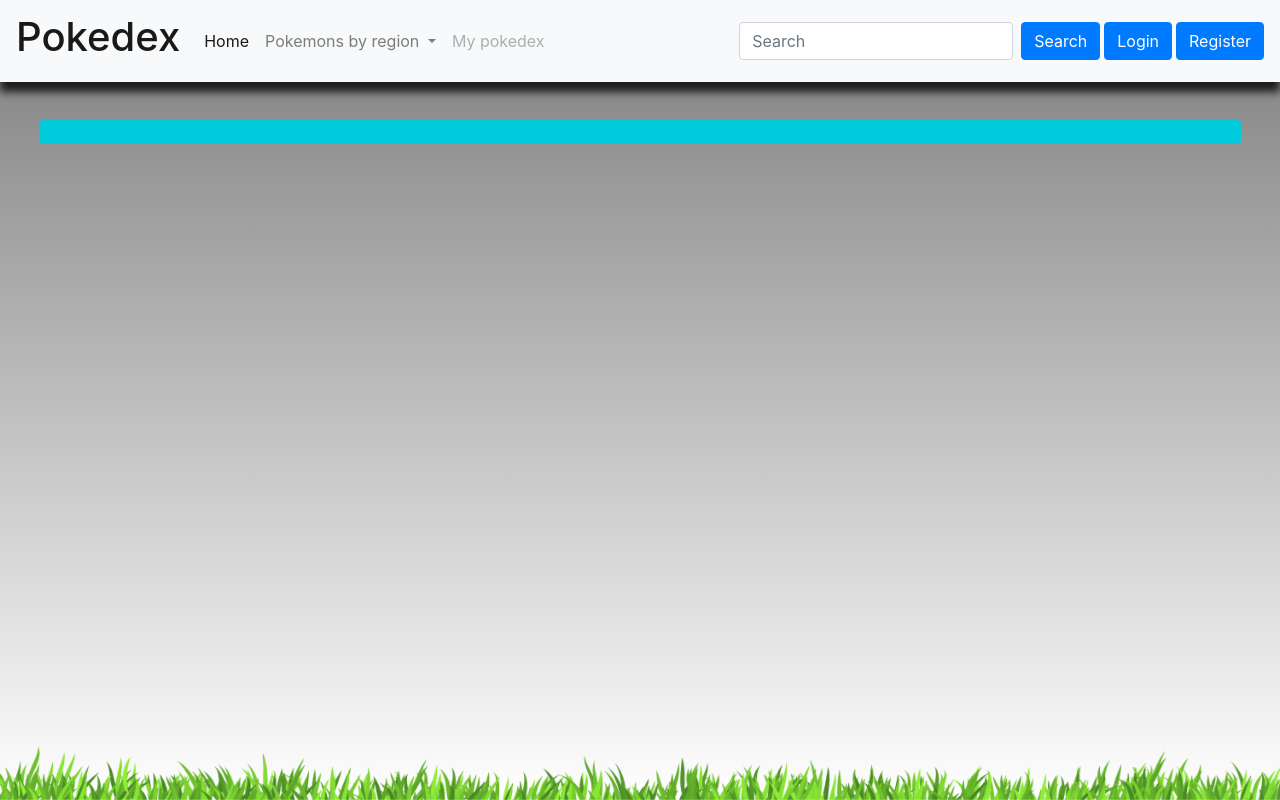
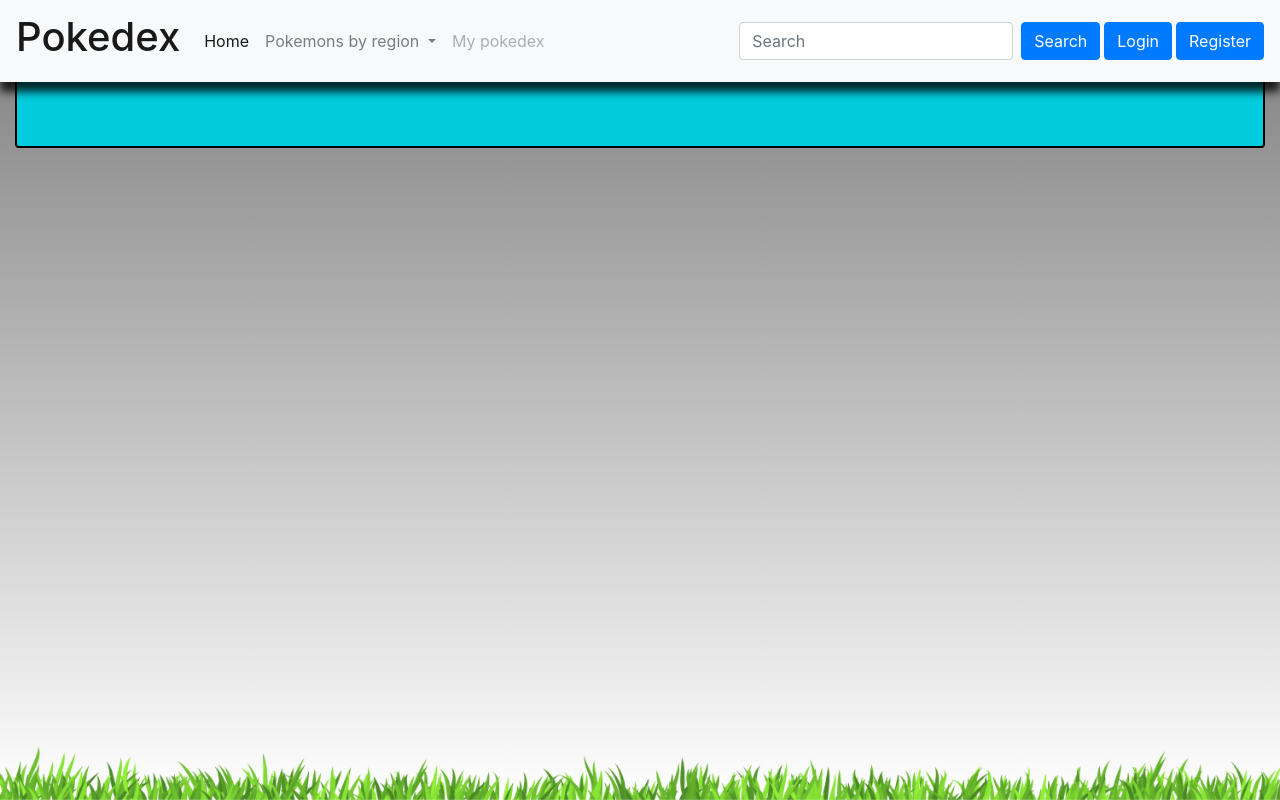
Before and after one commit to NikkiAsteinza/PHP-Pokedex, a Symfony app: template templates/main.html.twig in a window 1280 px wide. Run offline with Twig, Linux system fonts and the light colour scheme; the template is opened without the code that fills it, so the values that code supplies are empty; some libraries are stand-ins or nearby versions.

Commit message:
Improving layout

```diff
--- a/templates/base.html.twig
+++ b/templates/base.html.twig
@@ -8,7 +8,6 @@
         {# Run `composer require symfony/webpack-encore-bundle` to start using Symfony UX #}
         {% block stylesheets %}
             {{ encore_entry_link_tags('app') }}
-            <link rel="stylesheet" href="css/styles.css">
         {% endblock %}
 
         {% block javascripts %}
@@ -17,7 +16,7 @@
               <script src="js/pokeGame.js"></script>
         {% endblock %}
     </head>
-    <body class="container-fluid pt-5" style="background-color:rgba(0,0,0,0);">
+    <body class="container-fluid pt-3" style="background-color:rgba(0,0,0,0);">
         {% block header %}
   <nav class="fixed-top navbar navbar-expand-lg navbar-light bg-light" style="filter: drop-shadow(0px 10px 4px rgba(0,0,0,0.8));">
   <a class="navbar-brand" href="{{ path('home') }}"><h1>Pokedex</h1></a>
--- a/templates/home.html.twig
+++ b/templates/home.html.twig
@@ -2,7 +2,7 @@
 {% block title %} Pokedex - N13 {% endblock %}
 {% block content %}
 
-<div class="border p-0 overflow-auto bg-dark rounded" style="box-sizing:boder-box;width:100%;height:600px; margin:20px auto;">
+<div class=" p-0 overflow-auto bg-dark rounded" style="box-sizing:boder-box;width:100%;height:600px; margin:20px auto;">
     <div id="pokeMap" class=" border p-0 overflow-hidden" style="width:972px;height:754px;margin:0 auto;">
     <img width="972" height="754" src="resources/world-map.png" class="d-block" style="position:relative; z-index:0"/>
     <a href="{{ path('kanto',{'title':'Kanto'}) }}" class="btn btn-dark" style="color:white;display:inline-block; position:relative; top:-260px; left:63%; z-index:1">Kanto</a>
--- a/templates/main.html.twig
+++ b/templates/main.html.twig
@@ -1,15 +1,19 @@
 {% extends 'base.html.twig' %}
+{% block stylesheets %}
+    {{ encore_entry_link_tags('app') }}
+    <link rel="stylesheet" href="../css/styles.css">
+{% endblock %}
 {% block title %} Pokedex - N13 {% endblock %}
 {% block content %}
-<div class="m-4 p-2 text-center jumbotron jumbotron-fluid rounded" style="background-color: rgba(0,204,221,1);">
+<div class="p-4 pt-5 mb-0 text-center jumbotron jumbotron-fluid rounded" style="background-color: rgba(0,204,221,1);border:2px solid black;">
   <div class="pl-3">
     <h1 class="display-5">{{name}}</h1>
   </div>
 </div>
-<ol id="pokedex" class="m-0 p-0 text-center overflow-auto pb-5" style="height: 75vh;box-sizing:border-box;">
+<ol id="pokedex" class="m-0 p-0 text-center overflow-auto pb-5" style="height: 80vh;box-sizing:border-box;">
     {% for pokemon in allPokemon.results %}
         <li class="d-inline-flex m-3">
-        <div class="card" style="width: 10rem;">
+        <div class="card border border-dark" style="width: 10rem;">
             <img src="https://raw.githubusercontent.com/PokeAPI/sprites/master/sprites/pokemon/{{ offset + loop.index}}.png" class="card-img-top" alt="{{ pokemon.name }} image">
             <div class="card-body">
                 <p>{{offset + loop.index}}</p>
```
Also changed, not shown: templates/pokemon/poke-detail.html.twig (+13 -6 lines).
